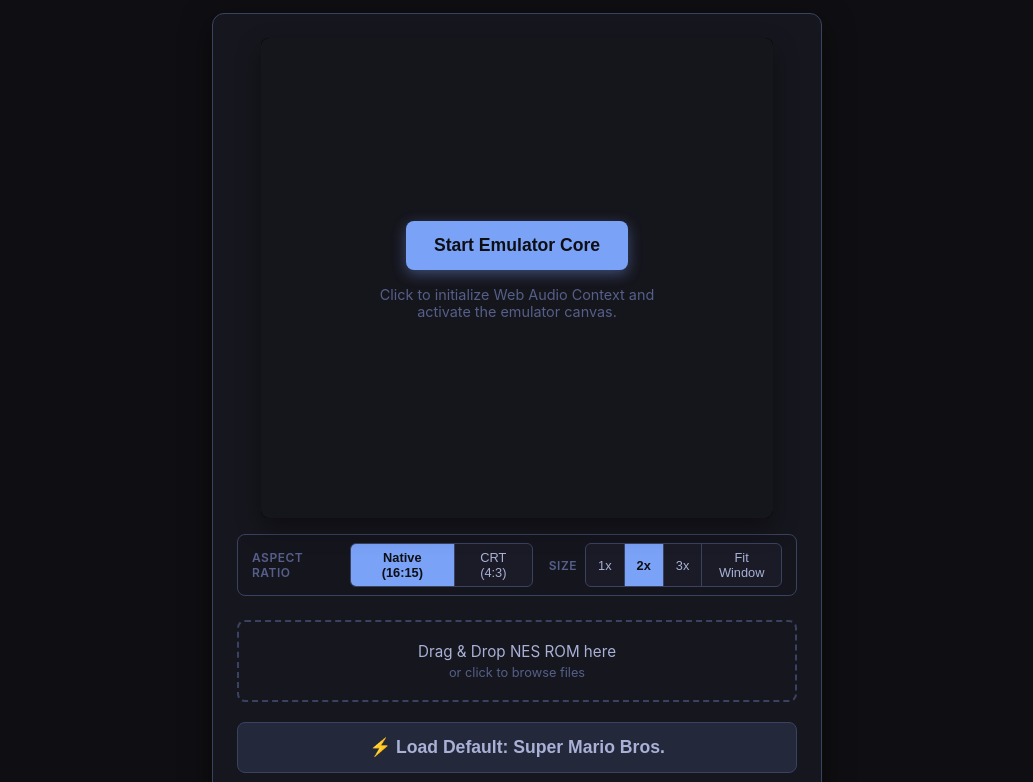
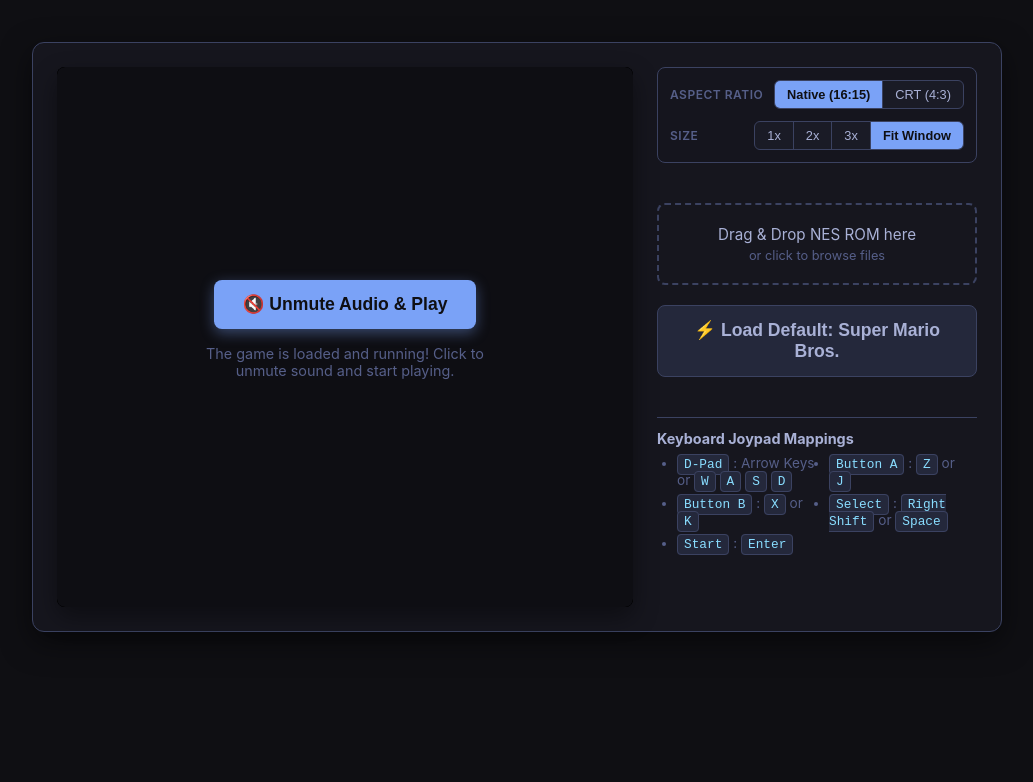
Before and after one commit to HclX/FcEmu, a website built with Vite: page static/index.html in a window 1280 px wide. Shown: the part 63-845 px from the top of the page, without its empty margins (123-1156 px from the left). After the commit the page ends 800 px from the top, so only its background shows below. Built offline with nearby package versions, Linux system fonts and the light colour scheme; no server answers.

Commit message:
Redesign UI layout to right-side controls, remove header, set window-fit by default, and auto-load default ROM on start

```diff
--- a/static/canvas.js
+++ b/static/canvas.js
@@ -14,7 +14,7 @@ let lastSavedSram = null;
 let autoSaveIntervalId = null;
 
 // Display size variables
-let currentScale = "2";
+let currentScale = "fit";
 let currentRatio = "native";
 
 // DOM Elements
@@ -485,4 +485,23 @@ if (btnLoadDefault) {
 
 // Apply base sizing and initialize WASM Emulator core
 applyLayoutSize();
-initWasm();
+initWasm().then(async () => {
+    console.log("[FcEmu] Auto-loading default ROM: Super Mario Bros...");
+    try {
+        let response = null;
+        try {
+            response = await fetch("./roms/super_mario_bro.nes");
+            if (!response.ok) throw new Error();
+        } catch (e) {
+            response = await fetch("./public/roms/super_mario_bro.nes");
+            if (!response.ok) {
+                throw new Error(`Server returned status ${response.status}`);
+            }
+        }
+
+        const arrayBuffer = await response.arrayBuffer();
+        await handleROMBuffer(arrayBuffer, "super_mario_bro.nes");
+    } catch (err) {
+        console.error("[FcEmu] Auto-loading default ROM failed:", err);
+    }
+});
--- a/static/index.html
+++ b/static/index.html
@@ -56,9 +56,18 @@
             padding: 24px;
             box-shadow: 0 10px 30px rgba(0, 0, 0, 0.5);
             display: flex;
+            flex-direction: row;
+            gap: 24px;
+            align-items: flex-start;
+            position: relative;
+        }
+
+        .sidebar {
+            display: flex;
             flex-direction: column;
-            align-items: center;
-            position: relative;
+            gap: 16px;
+            width: 320px;
+            box-sizing: border-box;
         }
 
         /* Canvas Container & Dynamic Crisp Resizing */
@@ -90,7 +99,9 @@
             left: 0;
             width: 100%;
             height: 100%;
-            background-color: rgba(22, 22, 30, 0.96);
+            background-color: rgba(22, 22, 30, 0.65);
+            backdrop-filter: blur(4px);
+            -webkit-backdrop-filter: blur(4px);
             display: flex;
             flex-direction: column;
             align-items: center;
@@ -137,21 +148,20 @@
         /* Control Bar Styling */
         .display-controls {
             display: flex;
-            justify-content: space-between;
-            align-items: center;
+            flex-direction: column;
+            align-items: stretch;
             width: 100%;
-            max-width: 560px;
-            margin-top: 1rem;
             background-color: rgba(22, 22, 30, 0.4);
             border: 1px solid var(--border-color);
             border-radius: 8px;
-            padding: 8px 14px;
-            gap: 16px;
+            padding: 12px;
+            gap: 12px;
             box-sizing: border-box;
         }
 
         .control-group {
             display: flex;
+            justify-content: space-between;
             align-items: center;
             gap: 8px;
         }
@@ -279,24 +289,21 @@
 </head>
 <body>
 
-    <header>
-        <h1>FcEmu</h1>
-        <p class="subtitle">WASM NES Emulator — Pure Client-Side</p>
-    </header>
-
     <div class="main-container">
         <!-- Canvas Container -->
         <div class="canvas-container" id="canvas-wrapper">
             <!-- Boot / Interactive Audio Initializer Overlay -->
             <div id="boot-overlay" class="overlay">
-                <button id="boot-btn" class="btn-boot">Start Emulator Core</button>
-                <p>Click to initialize Web Audio Context and activate the emulator canvas.</p>
+                <button id="boot-btn" class="btn-boot">🔇 Unmute Audio & Play</button>
+                <p>The game is loaded and running! Click to unmute sound and start playing.</p>
             </div>
 
             <!-- Emulation Canvas -->
             <canvas id="nes-canvas" width="256" height="240"></canvas>
         </div>
 
+        <!-- Right Sidebar for Controls -->
+        <div class="sidebar">
             <!-- Display Sizing & Aspect Ratio Bar -->
             <div class="display-controls">
                 <div class="control-group">
@@ -310,9 +317,9 @@
                     <span class="control-label">Size</span>
                     <div class="btn-group" id="size-group">
                         <button class="btn-control" data-size="1">1x</button>
-                    <button class="btn-control active" data-size="2">2x</button>
+                        <button class="btn-control" data-size="2">2x</button>
                         <button class="btn-control" data-size="3">3x</button>
-                    <button class="btn-control" data-size="fit">Fit Window</button>
+                        <button class="btn-control active" data-size="fit">Fit Window</button>
                     </div>
                 </div>
             </div>
@@ -336,9 +343,10 @@
                     <li><span class="kbd">D-Pad</span> : Arrow Keys or <span class="kbd">W</span> <span class="kbd">A</span> <span class="kbd">S</span> <span class="kbd">D</span></li>
                     <li><span class="kbd">Button A</span> : <span class="kbd">Z</span> or <span class="kbd">J</span></li>
                     <li><span class="kbd">Button B</span> : <span class="kbd">X</span> or <span class="kbd">K</span></li>
-                <li><span class="kbd">Select</span> : <span class="kbd">Right Shift</span> or <span class="kbd">A</span></li>
+                    <li><span class="kbd">Select</span> : <span class="kbd">Right Shift</span> or <span class="kbd">Space</span></li>
                     <li><span class="kbd">Start</span> : <span class="kbd">Enter</span></li>
                 </ul>
+            </div>
         </div>
     </div>
 
```
Lines whose indentation alone changed are shown as unchanged.
